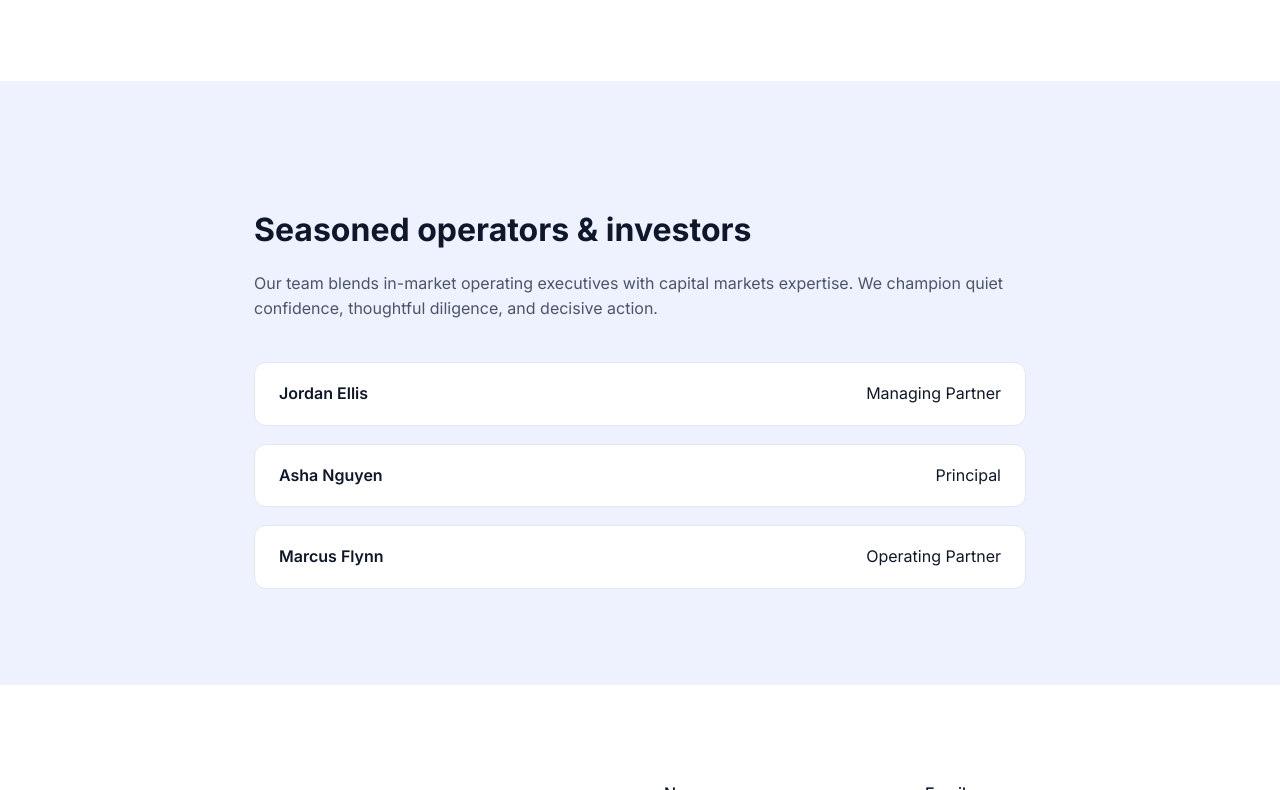
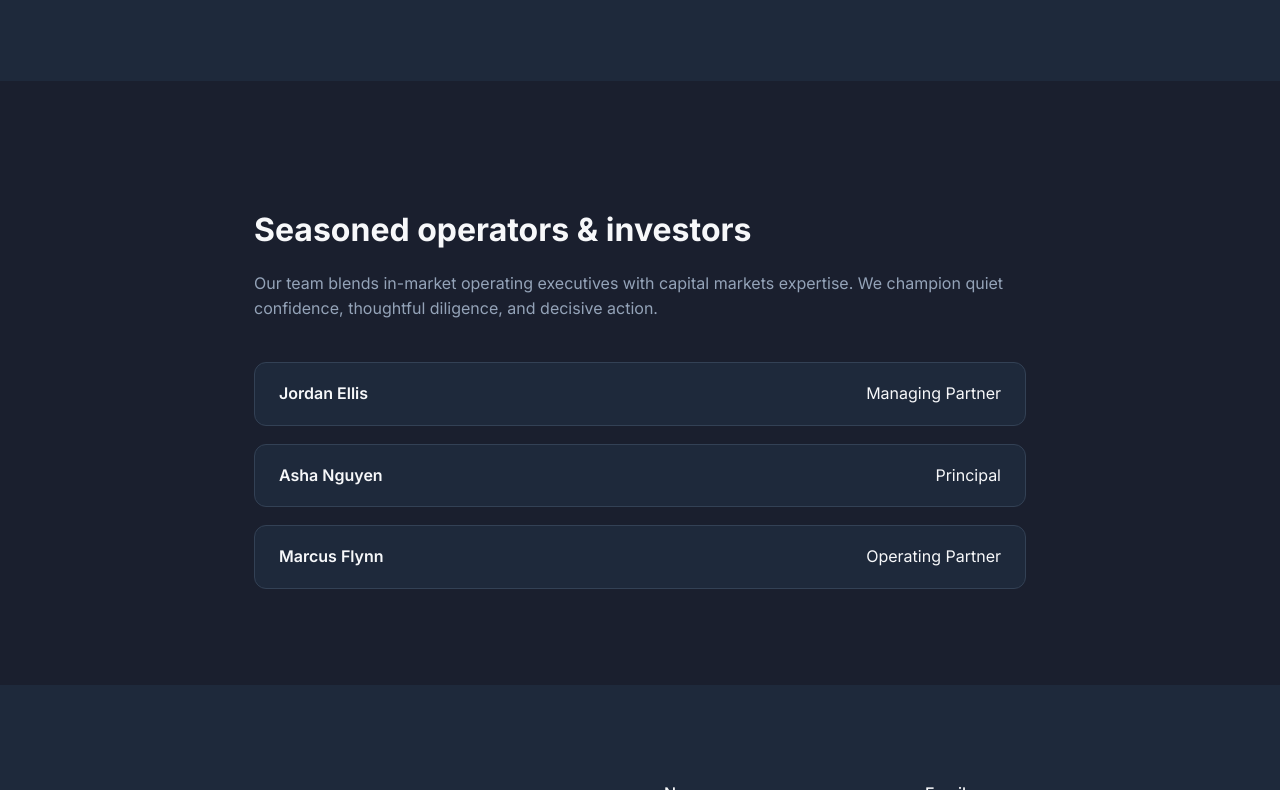
Before and after one commit to thuxen/thuxen.github.io, a plain HTML site: page index.html in a window 1280 px wide. Shown: the part 2010-2800 px from the top of the page. Drawn offline with Linux system fonts and the light colour scheme.

Commit message:
feat: implement dark theme color scheme
- Updated color palette variables to dark theme values (background, text, accents)
- Modified surface and border colors for better contrast in dark mode
- Adjusted shadow opacity and gradient backgrounds for dark theme aesthetics
- Updated form input and button backgrounds to match dark theme
- Changed team section background color to darker shade
- Enhanced focus state colors for form elements to maintain visibility

```diff
--- a/styles.css
+++ b/styles.css
@@ -1,13 +1,13 @@
 :root {
-  --bg: #f7f8fa;
-  --fg: #0f172a;
-  --muted: #4a5567;
-  --accent: #2c5ff6;
-  --accent-dark: #1d3fad;
-  --surface: #ffffff;
-  --border: #e2e8f0;
+  --bg: #0f172a;
+  --fg: #f7f8fa;
+  --muted: #94a3b8;
+  --accent: #3b82f6;
+  --accent-dark: #2563eb;
+  --surface: #1e293b;
+  --border: #334155;
   --radius: 12px;
-  --shadow: 0 20px 45px rgba(15, 23, 42, 0.08);
+  --shadow: 0 20px 45px rgba(0, 0, 0, 0.3);
 }
 
 * {
@@ -85,7 +85,7 @@ a:hover {
 
 .hero {
   padding: 96px 0;
-  background: linear-gradient(135deg, #e7ecff 0%, #f7f8fa 100%);
+  background: linear-gradient(135deg, #1a2332 0%, #0f172a 100%);
 }
 
 .hero .container {
@@ -145,7 +145,7 @@ a:hover {
 .cta-row .secondary {
   border: 1px solid var(--border);
   color: var(--fg);
-  background: rgba(255, 255, 255, 0.6);
+  background: rgba(30, 41, 59, 0.6);
 }
 
 .trust {
@@ -255,7 +255,7 @@ section p {
 }
 
 .team {
-  background: #eef2ff;
+  background: #1a1f2e;
 }
 
 .team-list {
@@ -270,7 +270,7 @@ section p {
   display: flex;
   justify-content: space-between;
   padding: 18px 24px;
-  background: white;
+  background: var(--surface);
   border-radius: var(--radius);
   border: 1px solid var(--border);
 }
@@ -309,12 +309,13 @@ section p {
   border-radius: 10px;
   padding: 12px 14px;
   font: inherit;
-  background: #f8faff;
+  background: var(--bg);
+  color: var(--fg);
 }
 
 .contact-form input:focus,
 .contact-form textarea:focus {
-  outline: 2px solid rgba(44, 95, 246, 0.3);
+  outline: 2px solid rgba(59, 130, 246, 0.3);
 }
 
 .contact-form .full {
```
